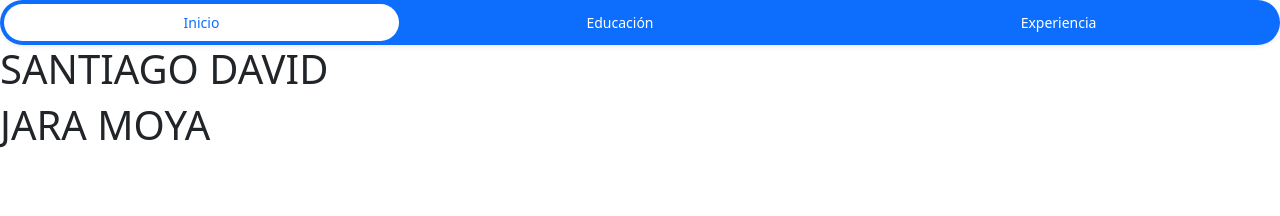
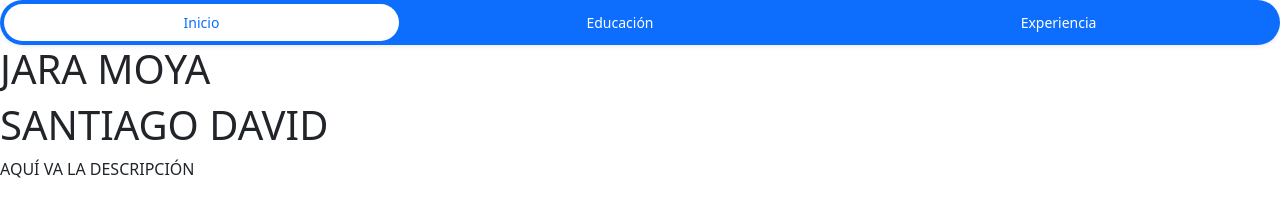
Before and after one commit to santiagojara/PracticaGit4A_JaraSantiago2324, a plain HTML site: page index.html in a window 1280 px wide. Drawn offline with nearby package versions, Linux system fonts and the light colour scheme.

Commit message:
Se agregó un resumen de mi CV.

```diff
--- a/index.html
+++ b/index.html
@@ -22,8 +22,9 @@
     </ul>
   </nav>
   <section>
+    <h1>JARA MOYA</h1>
     <h1>SANTIAGO DAVID</h1>
-    <h1>JARA MOYA</h1>
+    <p>AQUÍ VA LA DESCRIPCIÓN</p>
   </section>
 </body>
 </html>
```
